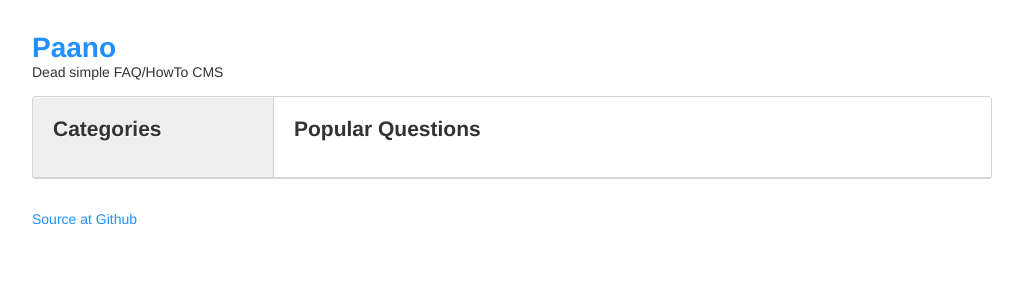
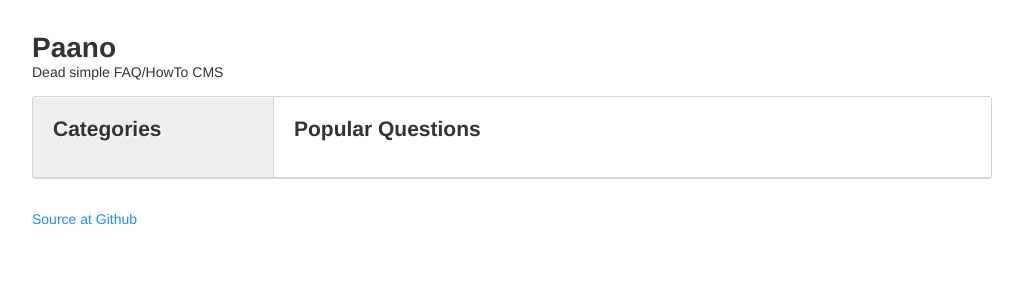
Before and after one commit to insynchq/paano, a Flask app: page / in a window 1280 px wide. Shown: the top 300 px of the page, without its empty margins (128-1151 px from the left). Run offline with Flask 2, Linux system fonts and the light colour scheme; data that the repository does not hold is empty; parts of the project's set-up code (start-up, migrations or seed data) failed here and were passed over.

Commit message:
Update main header color

```diff
--- a/paano/static/css/styles.css
+++ b/paano/static/css/styles.css
@@ -29,6 +29,10 @@ h2, h3, h4, h5 {
 h1 {
     line-height: 32px;
     margin: 0;
+}
+
+h1 a {
+    color: #333;
 }
 
 body,
```
